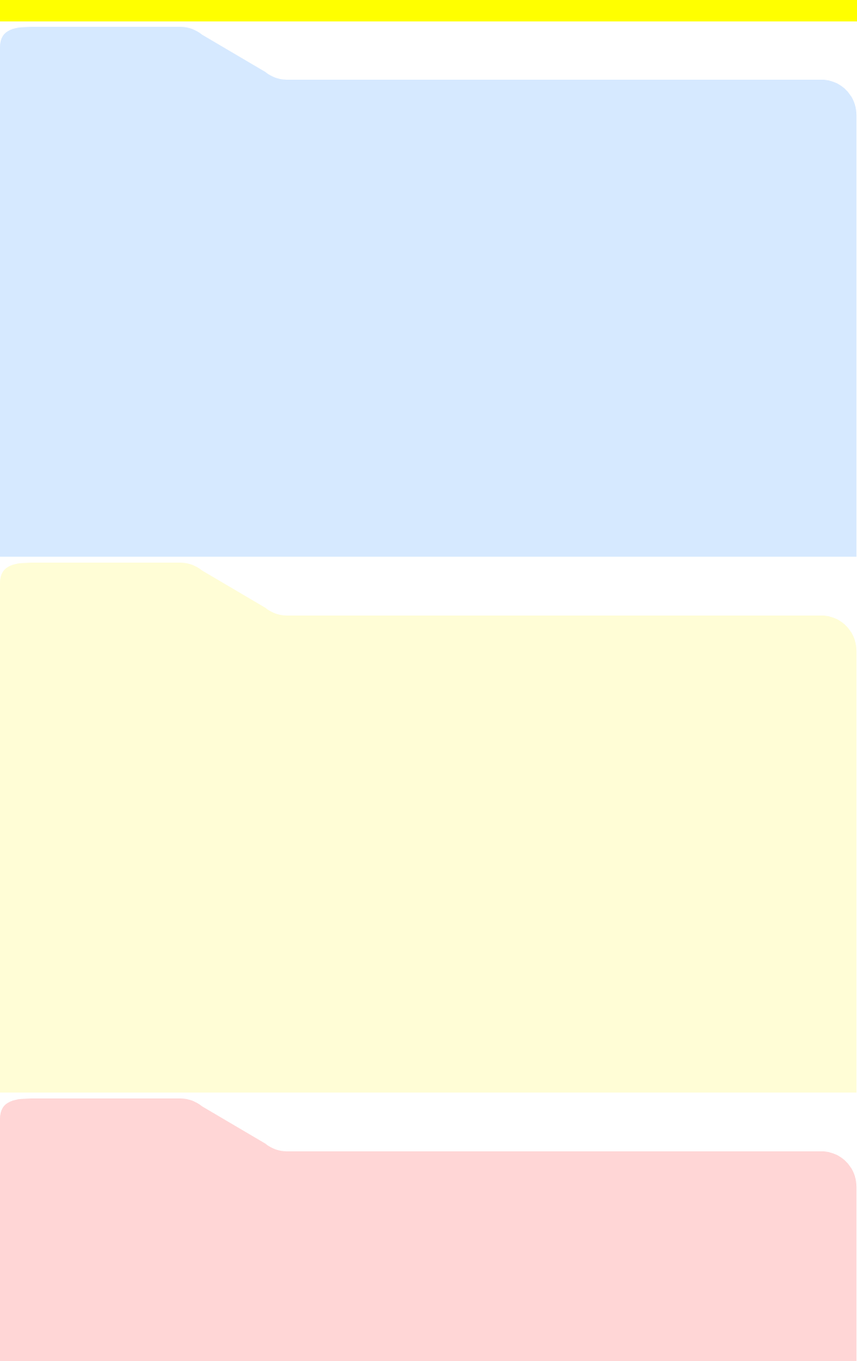
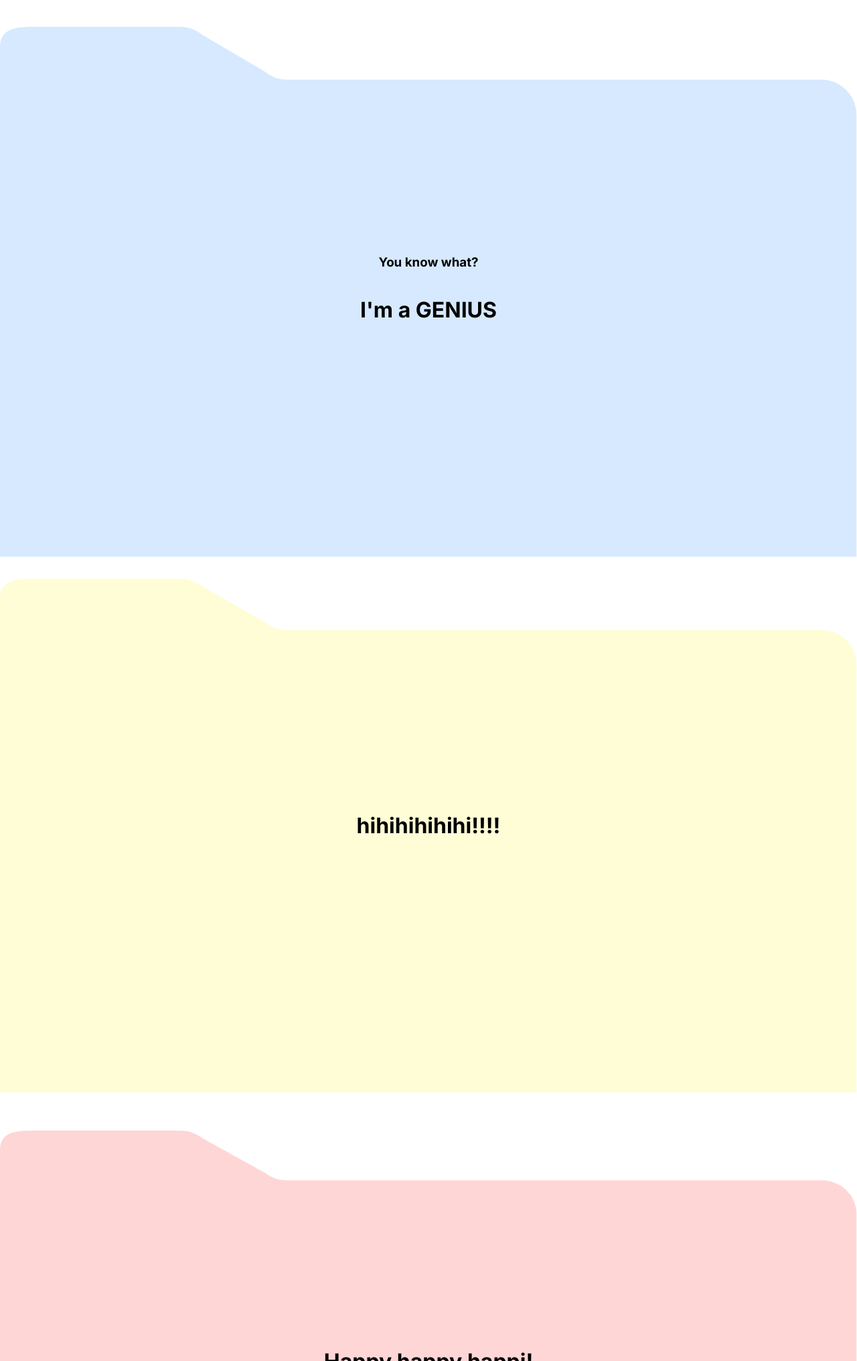
Before and after one commit to Bangrui95/Web, a plain HTML site: page CVpage.html in a window 1280 px wide. Shown: the part 768-2800 px from the top of the page at 67% size. Drawn offline with nearby package versions, Linux system fonts and the light colour scheme.

Commit message:
folder pages

```diff
--- a/CSS/CV2.css
+++ b/CSS/CV2.css
@@ -17,7 +17,7 @@ body{
   }
 
   .section-1 {
-    background-color: yellow;    /* 你已有的第一页 */
+    background-color: transparent;
   }
 
 .box1{
@@ -107,51 +107,47 @@ body{
     font-weight:600;
 }
 
+.section-2{
+    background-color: transparent;
+    background-image: url('folder01.svg');
+    background-repeat: no-repeat;
+    background-position:center bottom;
+    background-size: 100% 99%;
+
+    position: sticky;
+    top: 0;
+    z-index: 1; /* 在下面 */
+
+}
 
 
 
-.section-2 {
-    background-color: black;
-    position: relative;
-    width: 100vw;
-    height: 100vh;
-    padding:1vh 0 0 0;
-    margin: 0;
 
-    background: url('folder01.svg') no-repeat center center;
-    background-size: 100% 100%;
-    /* 关键：让背景从 padding 内部开始绘制 */
-    background-origin: content-box;
-    background-clip: content-box;
 
-  }
+
 
 .section-3{
-    background-color: #3f48ff;
-    position: relative;
-    width: 100vw;
-    height: 100vh;
-    padding:1vh 0 0 0;
-    margin: 0;
+    background-color: transparent;
+    background-image: url('folder02.svg');
+    background-repeat: no-repeat;
+    background-position:center bottom;
+    background-size: 100% 96%;
 
-    background: url('folder02.svg') no-repeat center center;
-    background-size: 100% 100%;
-    /* 关键：让背景从 padding 内部开始绘制 */
-    background-origin: content-box;
-    background-clip: content-box;
+    position: sticky;
+    top: 0;
+    z-index: 2; /* 在下面 */
+
 }
 
+
 .section-4{
-    background-color: red;
-    position: relative;
-    width: 100vw;
-    height: 100vh;
-    padding:1vh 0 0 0;
-    margin: 0;
+    background-color: transparent;
+    background-image: url('folder03.svg');
+    background-repeat: no-repeat;
+    background-position:center bottom;
+    background-size: 100% 93%;
 
-    background: url('folder03.svg') no-repeat center center;
-    background-size: 100% 100%;
-    /* 关键：让背景从 padding 内部开始绘制 */
-    background-origin: content-box;
-    background-clip: content-box;
+    position: sticky;
+    top: 0;
+    z-index: 3; /* 在上面 */
 }
--- a/CVpage.html
+++ b/CVpage.html
@@ -11,6 +11,14 @@
     href="https://fonts.googleapis.com/css2?family=Inter:ital,opsz,wght@0,14..32,100..900;1,14..32,100..900&display=swap"
     rel="stylesheet">
   <link rel="stylesheet" href="CSS/CV2.css" />
+
+  <!-- 引入 GSAP 核心 -->
+<script src="https://cdnjs.cloudflare.com/ajax/libs/gsap/3.12.2/gsap.min.js"></script>
+
+<!-- 引入 ScrollTrigger 插件 -->
+<script src="https://cdnjs.cloudflare.com/ajax/libs/gsap/3.12.2/ScrollTrigger.min.js"></script>
+
+
 </head>
 
 <body>
@@ -41,17 +49,28 @@
 
 
 <div class="section section-2">
+ <h3>
+  You know what?
+ </h3>
 
+ <h1>I'm a GENIUS</h1>
 </div>
 
 <div class="section section-3">
+  <h1>
+    hihihihihihi!!!!
+  </h1>
 
 </div>
 
 <div class="section section-4">
+  <h1>
+    Happy happy happi!
+  </h1>
 
 </div>
 
 </body>
 
+
 </html>
```
